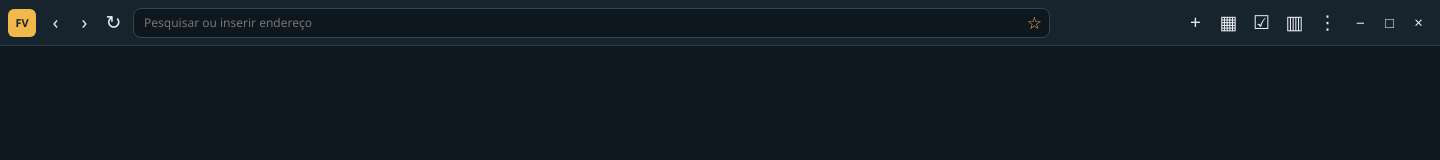
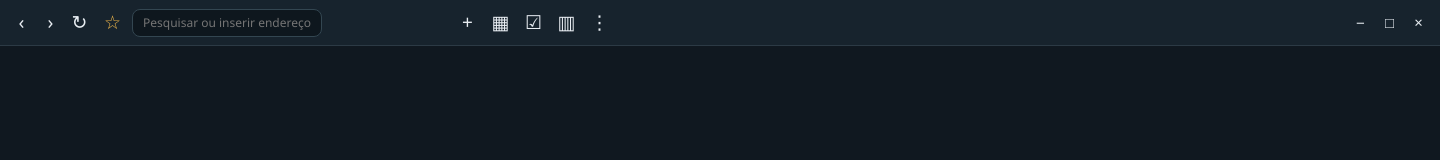
Before and after one commit to fellipeluis18/futaovivo, an Electron app: page index.html in a window 1440 px wide. Drawn offline with Linux system fonts and the light colour scheme; no server answers.

Commit message:
fix: improve Windows launcher and compact toolbar

```diff
--- a/index.html
+++ b/index.html
@@ -8,15 +8,14 @@
 </head>
 <body>
   <header class="toolbar">
-    <div class="brand">FV</div>
     <div class="nav-actions">
       <button id="back" class="icon-button" title="Voltar" aria-label="Voltar">‹</button>
       <button id="forward" class="icon-button" title="Avançar" aria-label="Avançar">›</button>
       <button id="reload" class="icon-button" title="Recarregar" aria-label="Recarregar">↻</button>
     </div>
+    <button id="favorite" class="icon-button favorite-button" type="button" title="Adicionar aos favoritos" aria-label="Adicionar aos favoritos">☆</button>
     <form id="address-form" class="address-wrap">
       <input id="address" autocomplete="off" spellcheck="false" aria-label="Barra de endereço" placeholder="Pesquisar ou inserir endereço">
-      <button id="favorite" type="button" title="Adicionar aos favoritos" aria-label="Adicionar aos favoritos">☆</button>
     </form>
     <div class="tab-strip" id="tabs"></div>
     <button id="new-tab" class="new-tab" title="Nova guia" aria-label="Nova guia">+</button>
--- a/styles.css
+++ b/styles.css
@@ -5,20 +5,19 @@ body { margin: 0; overflow: hidden; background: #101820; }
 button, input { font: inherit; }
 button { color: inherit; border: 0; cursor: pointer; }
 button:disabled { opacity: .35; cursor: default; }
-.brand { width: 28px; height: 28px; display: grid; place-items: center; color: #17232d; background: #f2b84b; font-size: 11px; font-weight: 800; border-radius: 6px; -webkit-app-region: no-drag; }
 .nav-actions, .window-actions { display: flex; gap: 2px; -webkit-app-region: no-drag; }
 .icon-button, .window-actions button, .new-tab { width: 27px; height: 27px; padding: 0; background: transparent; border-radius: 5px; font-size: 19px; line-height: 1; }
 .icon-button:hover, .window-actions button:hover, .new-tab:hover { background: #2a3a46; }
-.address-wrap { min-width: 150px; flex: 1 1 270px; height: 30px; display: flex; align-items: center; background: #0e171e; border: 1px solid #334651; border-radius: 8px; -webkit-app-region: no-drag; }
+.favorite-button { color: #f2b84b; -webkit-app-region: no-drag; }
+.address-wrap { width: 190px; min-width: 120px; flex: 0 1 190px; height: 28px; display: flex; align-items: center; background: #0e171e; border: 1px solid #334651; border-radius: 8px; -webkit-app-region: no-drag; }
 .address-wrap:focus-within { border-color: #f2b84b; }
 #address { width: 100%; min-width: 0; padding: 0 10px; color: #e8edf2; background: transparent; border: 0; outline: 0; font-size: 12px; }
-#favorite { width: 30px; background: transparent; color: #f2b84b; font-size: 17px; }
-.tab-strip { display: flex; min-width: 120px; max-width: 40vw; height: 30px; gap: 3px; overflow: hidden; -webkit-app-region: no-drag; }
-.tab { min-width: 100px; max-width: 180px; flex: 1 1 110px; display: flex; align-items: center; gap: 5px; padding: 0 6px; background: #1e2d38; border: 1px solid transparent; border-radius: 6px; color: #aebac4; font-size: 11px; }
+.tab-strip { display: flex; min-width: 120px; max-width: 40vw; height: 28px; gap: 3px; overflow: hidden; -webkit-app-region: no-drag; }
+.tab { min-width: 78px; max-width: 150px; flex: 1 1 90px; display: flex; align-items: center; gap: 4px; padding: 0 5px; background: #1e2d38; border: 1px solid transparent; border-radius: 5px; color: #aebac4; font-size: 10px; }
 .tab.active { color: #fff; background: #2b3b47; border-color: #53636e; }
 .tab-check { accent-color: #f2b84b; margin: 0; }
 .tab-title { flex: 1; overflow: hidden; text-overflow: ellipsis; white-space: nowrap; }
-.tab-close { width: 18px; padding: 0; background: transparent; color: #aebac4; font-size: 15px; }
+.tab-close { width: 16px; padding: 0; background: transparent; color: #aebac4; font-size: 13px; }
 .window-actions { margin-left: auto; }
 .window-actions button { border-radius: 0; font-size: 15px; }
 #close:hover { color: white; background: #b93636; }
@@ -30,4 +29,4 @@ button:disabled { opacity: .35; cursor: default; }
 .sidebar-heading button { background: transparent; font-size: 18px; }
 .sidebar p { color: #99a8b2; font-size: 12px; }
 #selected-list button { display: block; width: 100%; padding: 7px; margin-top: 4px; text-align: left; background: #223440; border-radius: 4px; font-size: 12px; overflow: hidden; text-overflow: ellipsis; white-space: nowrap; }
-@media (max-width: 900px) { .brand, #tile, #select-all { display: none; } .tab-strip { max-width: 28vw; } .address-wrap { flex-basis: 160px; } }
+@media (max-width: 900px) { #tile, #select-all { display: none; } .tab-strip { max-width: 28vw; } .address-wrap { flex-basis: 150px; } }
```
Also changed, not shown: 1 other file.
